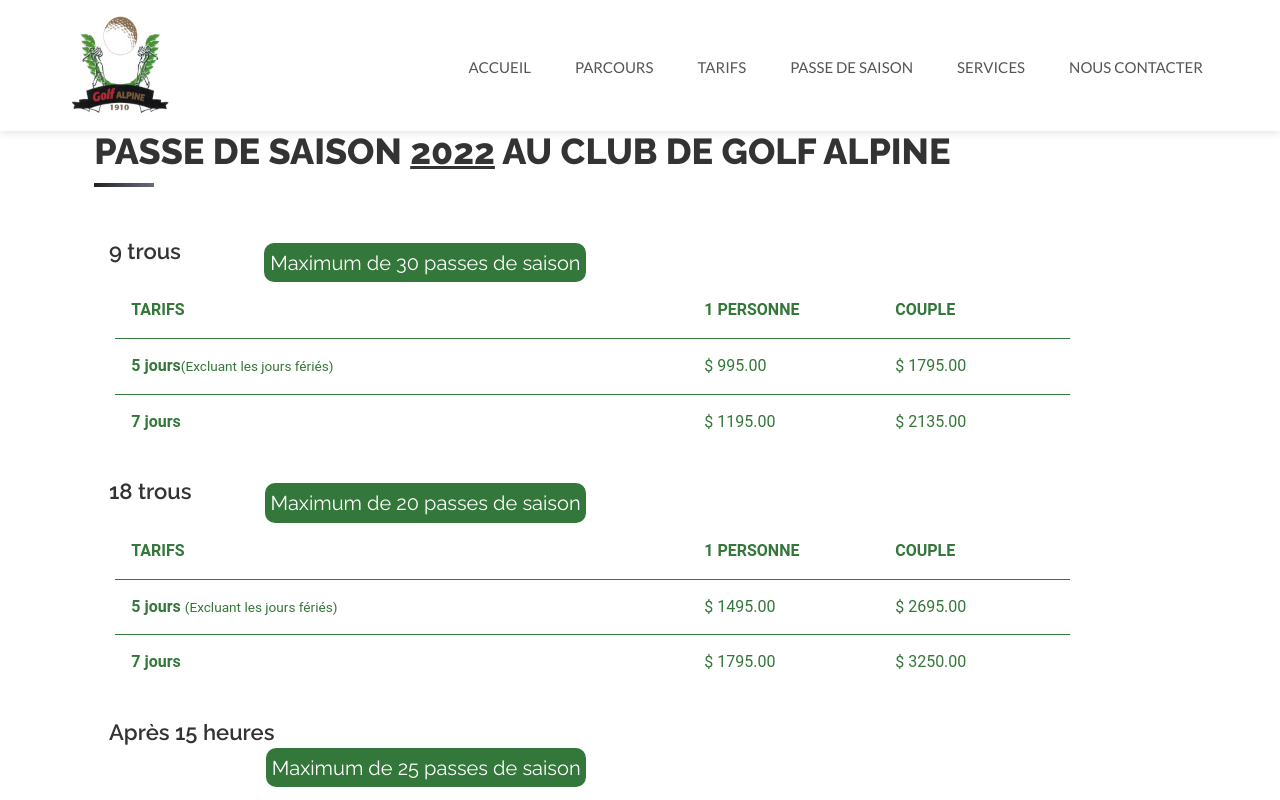
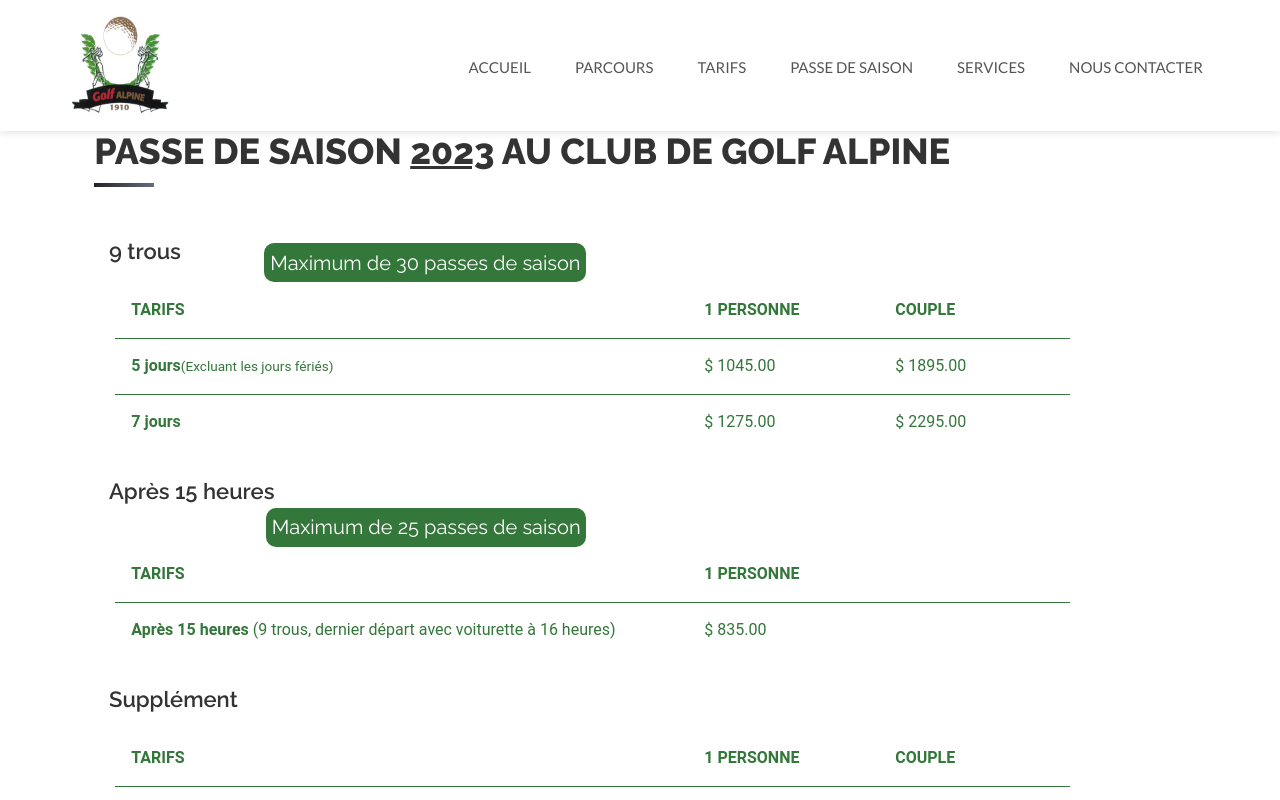
Before and after one commit to marc-aurele-besner/golfalpine.ca, a React (Create React App) app: page /passeDeSaison in a window 1280 px wide. Shown: the top 800 px of the page. Built offline with nearby package versions, Linux system fonts and the light colour scheme.

Commit message:
change prices for membership for 2023

```diff
--- a/src/Pages/PasseDeSaison.tsx
+++ b/src/Pages/PasseDeSaison.tsx
@@ -6,12 +6,12 @@ const PasseDeSaison: React.FC = () => {
   return (
     <>
     <Helmet>
-      <title>Golf Alpine - Passe de saison 2022 au Club de Golf Alpine</title>
+      <title>Golf Alpine - Passe de saison 2023 au Club de Golf Alpine</title>
     </Helmet>
     <div className="container" id='about'>
       <StyledCard>
       <h2>
-        Passe de saison <u>2022</u> au Club de Golf Alpine
+        Passe de saison <u>2023</u> au Club de Golf Alpine
       </h2>
       <br />
       <StyledPassesType>
@@ -29,43 +29,15 @@ const PasseDeSaison: React.FC = () => {
               <TdDescription>
                 <strong>5 jours</strong><small>(Excluant les jours fériés)</small>
               </TdDescription>
-              <Td1Personne>$ 995.00</Td1Personne>
-              <TdCouple>$ 1795.00</TdCouple>
+              <Td1Personne>$ 1045.00</Td1Personne>
+              <TdCouple>$ 1895.00</TdCouple>
             </tr>
             <tr>
               <TdDescription>
                 <strong>7 jours</strong>
               </TdDescription>
-              <Td1Personne>$ 1195.00</Td1Personne>
-              <TdCouple>$ 2135.00</TdCouple>
-            </tr>
-          </tbody>
-        </Table>
-      </StyledPassesType>
-      <StyledPassesType>
-        <h3>18 trous <Limit>Maximum de 20 passes de saison</Limit></h3>
-        <Table>
-          <thead>
-            <tr>
-              <ThDescription>Tarifs</ThDescription>
-              <Th1Personne>1 personne</Th1Personne>
-              <ThCouple>Couple</ThCouple>
-            </tr>
-          </thead>
-          <tbody>
-            <tr>
-              <TdDescription>
-                <strong>5 jours</strong> <small>(Excluant les jours fériés)</small>
-              </TdDescription>
-              <Td1Personne>$ 1495.00</Td1Personne>
-              <TdCouple>$ 2695.00</TdCouple>
-            </tr>
-            <tr>
-              <TdDescription>
-                <strong>7 jours</strong>
-              </TdDescription>
-              <Td1Personne>$ 1795.00</Td1Personne>
-              <TdCouple>$ 3250.00</TdCouple>
+              <Td1Personne>$ 1275.00</Td1Personne>
+              <TdCouple>$ 2295.00</TdCouple>
             </tr>
           </tbody>
         </Table>
@@ -85,7 +57,7 @@ const PasseDeSaison: React.FC = () => {
                 <TdDescription>
                   <strong>Après 15 heures</strong> (9 trous, dernier départ avec voiturette à 16 heures)
                 </TdDescription>
-                <Td1Personne>$ 795.00</Td1Personne>
+                <Td1Personne>$ 835.00</Td1Personne>
                 <TdCouple></TdCouple>
               </tr>
             </tbody>
@@ -106,8 +78,8 @@ const PasseDeSaison: React.FC = () => {
                 <TdDescription>
                   <strong>Voiturette électrique</strong> <br />
                 </TdDescription>
-                <Td1Personne>$ 600.00</Td1Personne>
-                <TdCouple>$ 775.00</TdCouple>
+                <Td1Personne>$ 625.00</Td1Personne>
+                <TdCouple>$ 800.00</TdCouple>
               </tr>
             </tbody>
         </Table>
```
